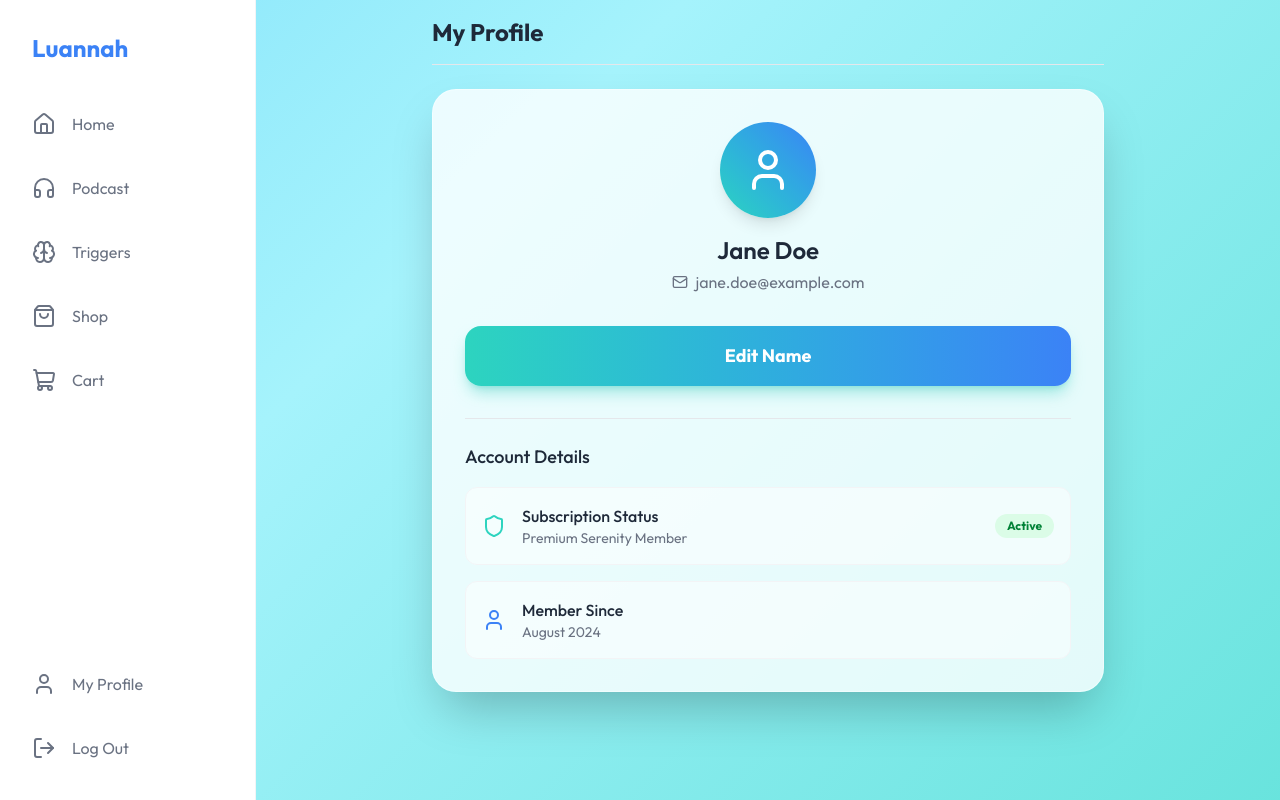
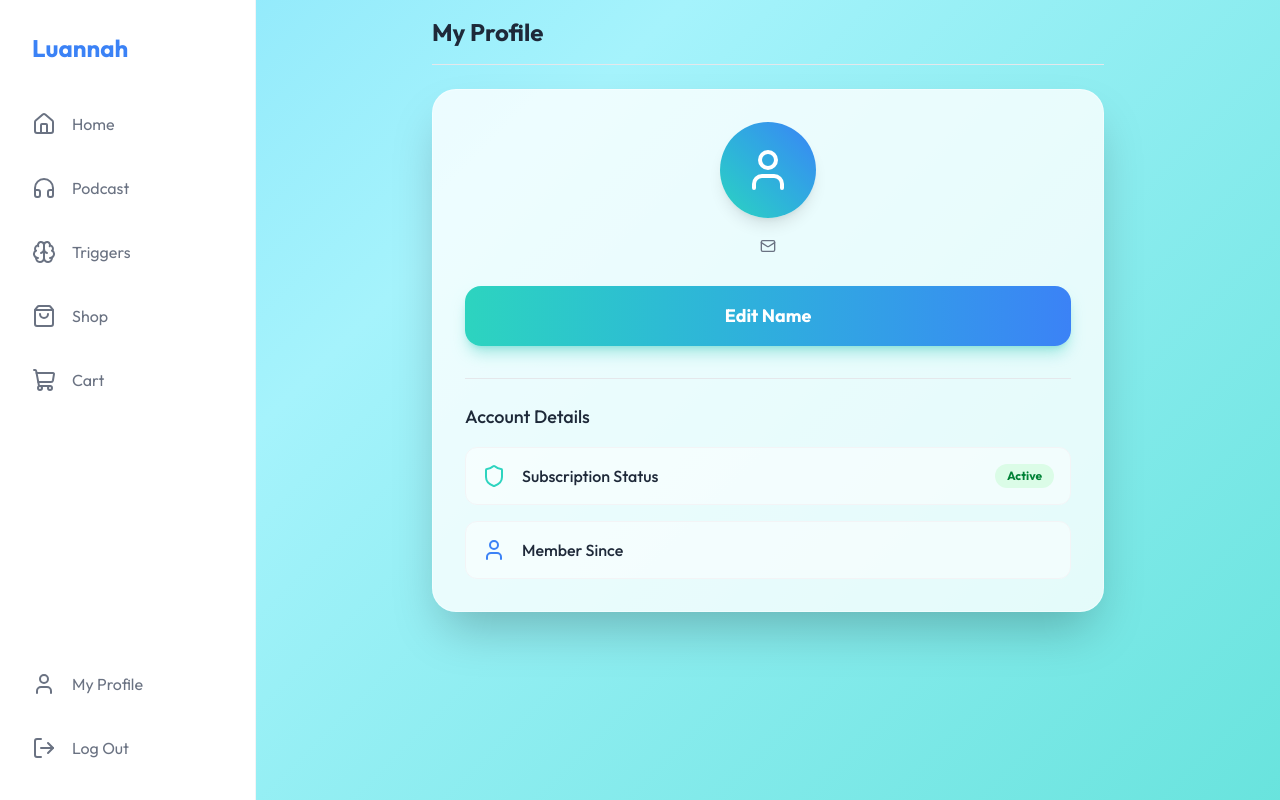
Before and after one commit to jesussalinasdev/luannah-app, a Next.js app: page /dashboard/profile in a window 1280 px wide. Built offline with nearby package versions, Linux system fonts and the light colour scheme.

Commit message:
feat: make profile dynamic and add dummy users

```diff
--- a/src/app/dashboard/profile/page.tsx
+++ b/src/app/dashboard/profile/page.tsx
@@ -1,17 +1,35 @@
 "use client";
 
-import { useState } from "react";
+import { useState, useEffect } from "react";
 import { User, Mail, Shield, CheckCircle } from "lucide-react";
 
 export default function ProfileView() {
-  const [name, setName] = useState("Jane Doe");
+  const [name, setName] = useState("");
+  const [email, setEmail] = useState("");
+  const [memberSince, setMemberSince] = useState("");
+  const [status, setStatus] = useState("");
   const [isEditing, setIsEditing] = useState(false);
 
-  const email = "jane.doe@example.com";
+  useEffect(() => {
+    const userJson = localStorage.getItem("user");
+    if (userJson) {
+      const user = JSON.parse(userJson);
+      setName(user.name || "Jane Doe");
+      setEmail(user.email || "jane.doe@example.com");
+      setMemberSince(user.memberSince || "August 2024");
+      setStatus(user.status || "Premium Serenity Member");
+    }
+  }, []);
 
   const handleSave = () => {
     setIsEditing(false);
-    // Here we would normally save to the backend
+    // Here we would normally save to the backend, but we'll just update localStorage for the demo
+    const userJson = localStorage.getItem("user");
+    if (userJson) {
+      const user = JSON.parse(userJson);
+      user.name = name;
+      localStorage.setItem("user", JSON.stringify(user));
+    }
   };
 
   return (
@@ -65,7 +83,7 @@ export default function ProfileView() {
               <Shield className="text-[var(--color-accent-teal)]" />
               <div>
                 <p className="font-medium text-gray-800">Subscription Status</p>
-                <p className="text-sm text-gray-500">Premium Serenity Member</p>
+                <p className="text-sm text-gray-500">{status}</p>
               </div>
             </div>
             <span className="px-3 py-1 bg-green-100 text-green-700 text-xs font-bold rounded-full">Active</span>
@@ -76,7 +94,7 @@ export default function ProfileView() {
               <User className="text-[var(--color-accent-blue)]" />
               <div>
                 <p className="font-medium text-gray-800">Member Since</p>
-                <p className="text-sm text-gray-500">August 2024</p>
+                <p className="text-sm text-gray-500">{memberSince}</p>
               </div>
             </div>
           </div>
--- a/src/app/page.tsx
+++ b/src/app/page.tsx
@@ -7,9 +7,9 @@ import logoImg from "../../public/logo.png";
 
 // Mock Data
 const validUsers = [
-  { email: "aloha@luannaharana.ca", password: "12345" },
-  { email: "maria.gonzalez@gmail.com", password: "12345" },
-  { email: "carlos.ramirez@gmail.com", password: "12345" }
+  { email: "aloha@luannaharana.ca", password: "12345", name: "Luannah Arana", memberSince: "August 2022", status: "Premium Serenity Member" },
+  { email: "isabella.montes@gmail.com", password: "12345", name: "Isabella Montes", memberSince: "March 2023", status: "Basic Member" },
+  { email: "sofia.castillo@gmail.com", password: "12345", name: "Sofia Castillo", memberSince: "November 2021", status: "Premium Serenity Member" }
 ];
 
 export default function Home() {
@@ -30,10 +30,11 @@ export default function Home() {
     e.preventDefault();
     setError("");
 
-    const isValid = validUsers.some(u => u.email === email && u.password === password);
-    if (isValid) {
-      // Set auth state (mock)
+    const user = validUsers.find(u => u.email === email && u.password === password);
+    if (user) {
+      // Set auth state
       localStorage.setItem("isAuth", "true");
+      localStorage.setItem("user", JSON.stringify(user));
       router.push("/dashboard");
     } else {
       setError("Invalid email or password.");
```
